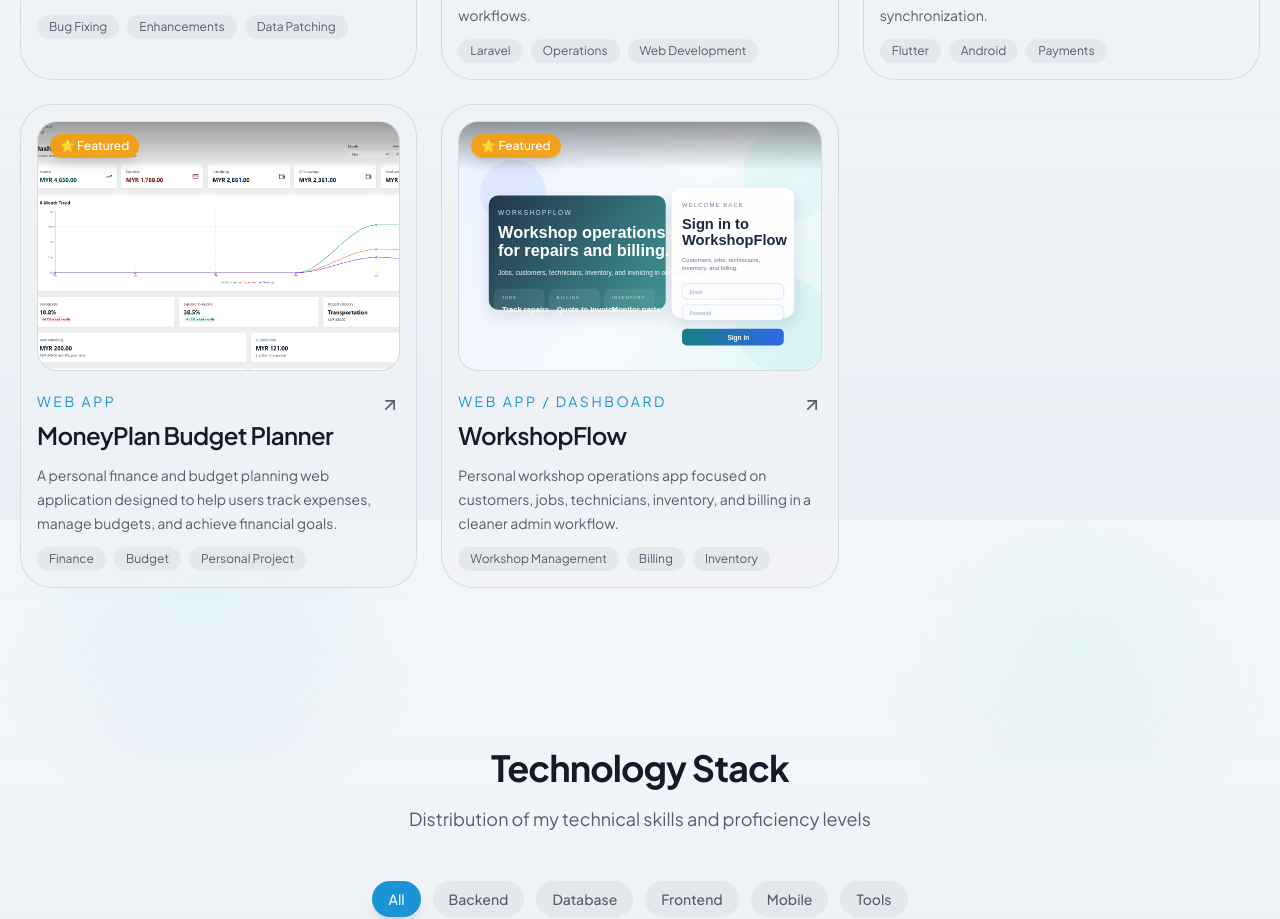
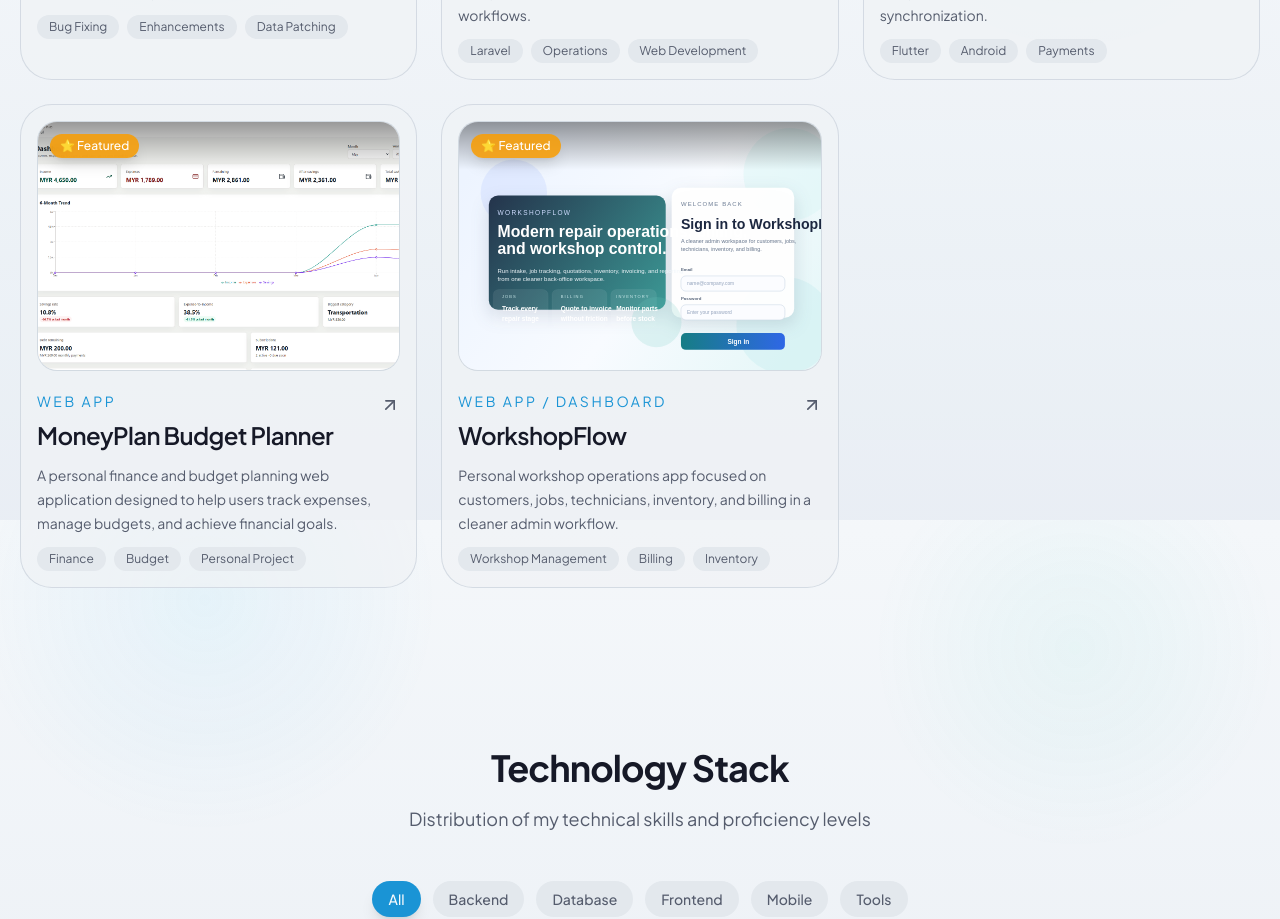
Before and after one commit to iamirul2000/myportfolio, a Next.js app: page / in a window 1280 px wide. Shown: the part 1880-2799 px from the top of the page. Built offline with nearby package versions, Linux system fonts and the light colour scheme; no server answers.

Commit message:
Update WorkshopFlow thumbnail to use operations dashboard image

```diff
--- a/src/data/portfolio-config.ts
+++ b/src/data/portfolio-config.ts
@@ -480,7 +480,7 @@
     description: "Personal workshop operations app focused on customers, jobs, technicians, inventory, and billing in a cleaner admin workflow.",
     techStack: ["Web Application", "Admin Dashboard", "Operations Workflow", "Railway"],
     tags: ["Workshop Management", "Billing", "Inventory"],
-    thumbnail: "/images/projects/workshopflow-cover.svg",
+    thumbnail: "/images/projects/workshopflow-operations-dashboard.svg",
     gallery: ["/images/projects/workshopflow-operations-dashboard.svg"],
     links: [{ label: "Contact", href: "/contact" }],
     results: [
```
